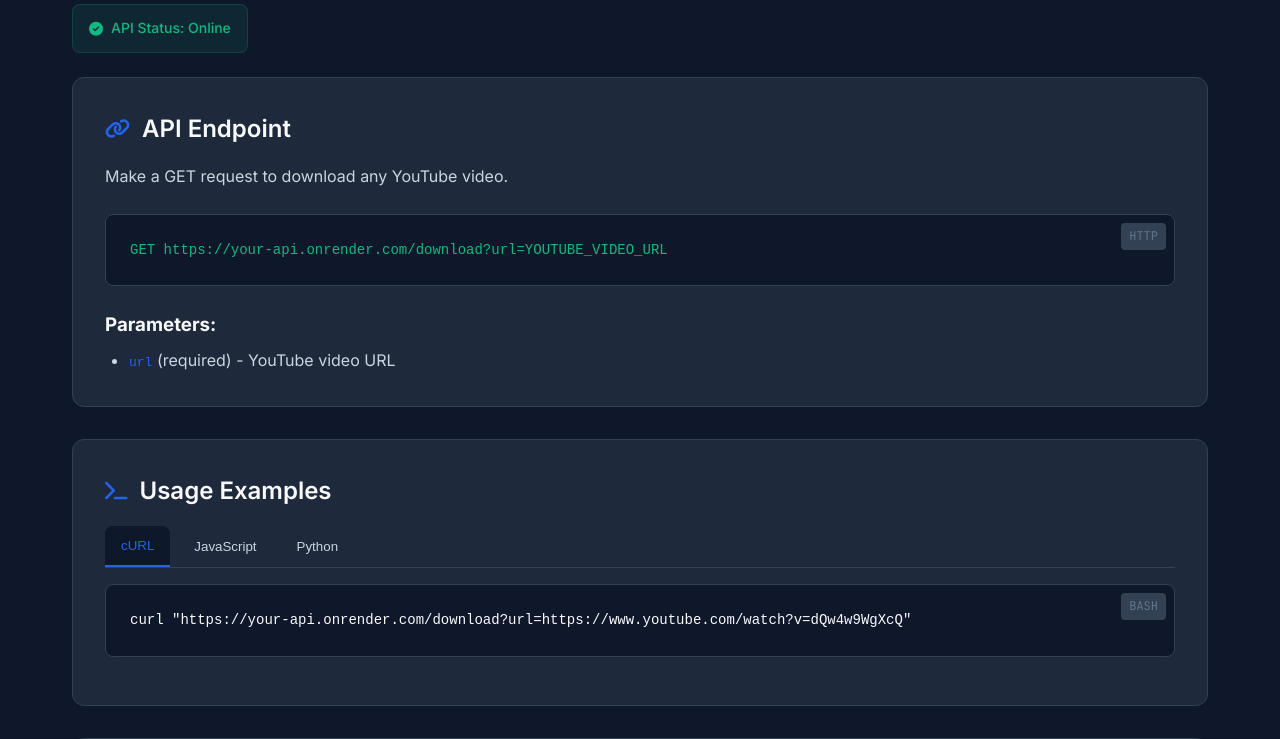
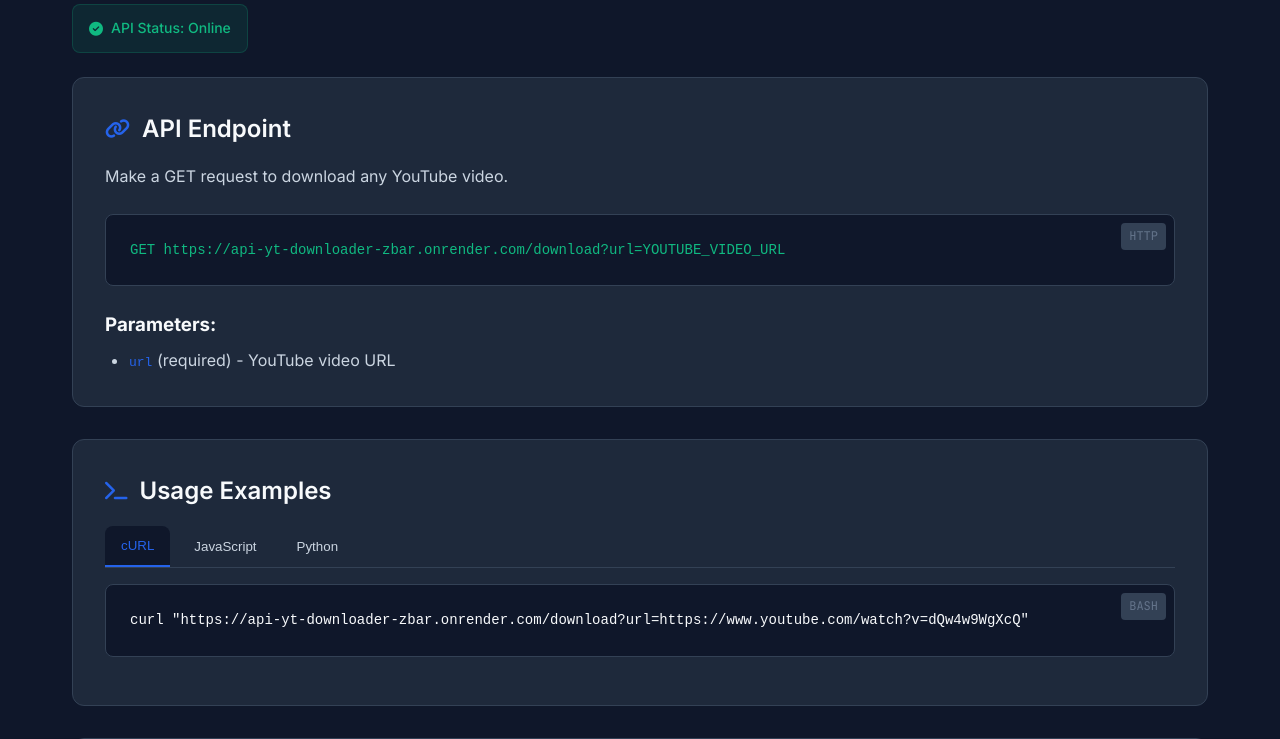
Before and after one commit to ApiCreator661/yt-downloader, a Flask app: page /docs in a window 1280 px wide. Shown: the part 500-1239 px from the top of the page. Run offline with Flask 3, Linux system fonts and the light colour scheme.

Commit message:
Update docs.html

```diff
--- a/templates/docs.html
+++ b/templates/docs.html
@@ -475,7 +475,7 @@
                 <button class="copy-btn" onclick="copyToClipboard(this)">
                     <i class="fas fa-copy"></i>
                 </button>
-                <pre class="endpoint">GET https://your-api.onrender.com/download?url=YOUTUBE_VIDEO_URL</pre>
+                <pre class="endpoint">GET https://api-yt-downloader-zbar.onrender.com/download?url=YOUTUBE_VIDEO_URL</pre>
             </div>
 
             <div style="margin-top: 1.5rem;">
@@ -503,7 +503,7 @@
                     <button class="copy-btn" onclick="copyToClipboard(this)">
                         <i class="fas fa-copy"></i>
                     </button>
-                    <pre>curl "https://your-api.onrender.com/download?url=https://www.youtube.com/watch?v=dQw4w9WgXcQ"</pre>
+                    <pre>curl "https://api-yt-downloader-zbar.onrender.com/download?url=https://www.youtube.com/watch?v=dQw4w9WgXcQ"</pre>
                 </div>
             </div>
 
@@ -512,7 +512,7 @@
                     <button class="copy-btn" onclick="copyToClipboard(this)">
                         <i class="fas fa-copy"></i>
                     </button>
-                    <pre>const response = await fetch('https://your-api.onrender.com/download?url=https://www.youtube.com/watch?v=dQw4w9WgXcQ');
+                    <pre>const response = await fetch('https://api-yt-downloader-zbar.onrender.com/download?url=https://www.youtube.com/watch?v=dQw4w9WgXcQ');
 const data = await response.json();
 console.log(data);</pre>
                 </div>
@@ -525,7 +525,7 @@ console.log(data);</pre>
                     </button>
                     <pre>import requests
 
-url = "https://your-api.onrender.com/download"
+url = "https://api-yt-downloader-zbar.onrender.com/download"
 params = {"url": "https://www.youtube.com/watch?v=dQw4w9WgXcQ"}
 
 response = requests.get(url, params=params)
@@ -636,7 +636,7 @@ print(data)</pre>
     </div>
 
     <script>
-        const API_BASE_URL = '';
+        const API_BASE_URL = 'https://api-yt-downloader-zbar.onrender.com';
 
         document.querySelectorAll('.nav-link').forEach(link => {
             link.addEventListener('click', function(e) {
```
